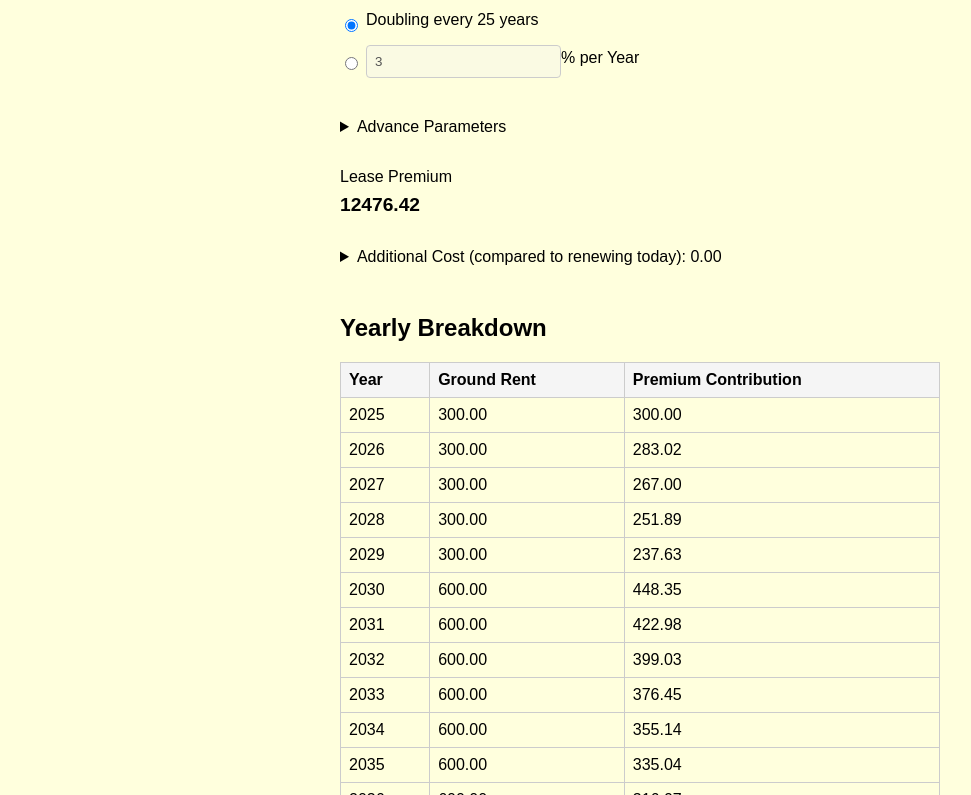
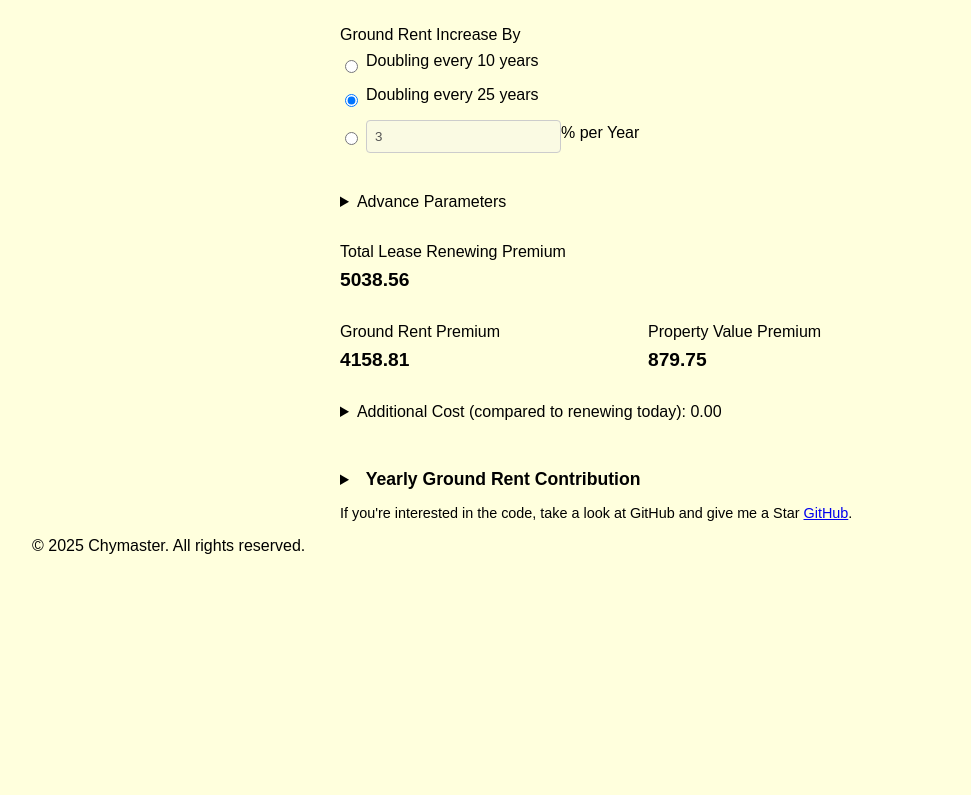
Before and after one commit to Chymaster/LeasePremium-Try2, a Vue app: page / in a window 1280 px wide. Shown: the part 717-1512 px from the top of the page, without its empty margins (0-971 px from the left). After the commit the page ends 1304 px from the top, so only its background shows below. Built offline with nearby package versions, Linux system fonts and the light colour scheme.

Commit message:
Added calculations for Property Value Premium, and some more wordings

```diff
--- a/src/App.vue
+++ b/src/App.vue
@@ -3,16 +3,18 @@ import { ref, reactive, computed } from 'vue'
 import { useLeasePremiumCalculator } from './composables/useLeasePremiumCalculator'
 
 const form = reactive({
-  groundRent: 300,
+  propertyValue: 500000,
+  groundRent: 100,
   leaseStartYear: new Date().getFullYear() - 20,
   leaseLength: 150,
   rentIncrease: 'doubling25',
   rentIncreasePercentage: 3,
   renewYear: new Date().getFullYear(),
   capitalisationRate: 6,
+  defermentRate: 5,
 })
 
-const { calculatePremium, calculateGroundRentPaid } = useLeasePremiumCalculator(form)
+const { calculatePremium, calculateGroundRentPaid, calculatePropertyValuePremium } = useLeasePremiumCalculator(form)
 
 const calculation = computed(() => {
   return calculatePremium(form.renewYear)
@@ -20,6 +22,11 @@ const calculation = computed(() => {
 
 const premium = computed(() => {
   return calculation.value.totalCost
+})
+
+const propertyValuePremium = computed(() => {
+  const leaseEndYear = form.leaseStartYear + form.leaseLength;
+  return calculatePropertyValuePremium(form.propertyValue, form.defermentRate, leaseEndYear, form.renewYear);
 })
 
 const yearlyBreakdown = computed(() => {
@@ -45,6 +52,19 @@ const additionalGroundRentPaid = computed(() => {
 const additionalCost = computed(() => {
   return increaseInLeasePremium.value + additionalGroundRentPaid.value
 })
+
+const propertyValuePremiumIfRenewedToday = computed(() => {
+  const leaseEndYear = form.leaseStartYear + form.leaseLength;
+  return calculatePropertyValuePremium(form.propertyValue, form.defermentRate, leaseEndYear, new Date().getFullYear());
+})
+
+const increaseInPropertyValuePremium = computed(() => {
+  return propertyValuePremium.value - propertyValuePremiumIfRenewedToday.value;
+})
+
+const totalLeaseRenewingPremium = computed(() => {
+  return premium.value + propertyValuePremium.value;
+})
 </script>
 
 <template>
@@ -52,9 +72,13 @@ const additionalCost = computed(() => {
     <h1>Lease Extension Premium Calculator</h1>
     <p class="description">I made this lease extension premium calculator specifically for escalating ground rents. This is very common in city center flats, however, despite there are many lease extension premium calculator, there doesn't seems to be any that works with escalating ground rents. So there we are.</p>
     <p class="description">This is a front-end only application, all calculations are performed in your browser and no data is collected or stored.</p>
-    <p class="description"> This calculation only accounts for the loss of ground rent, other costs, such as reversionary interest and solicitor fees, are not included. This tool is only to be used for reference, please consult your solicitor for more details. If you're interested in the code, take a look at GitHub and give me a Star <a href="https://github.com/Chymaster/LeasePremium-Try2" target="_blank">GitHub</a>.</p>
+    <p class="description"> This calculation only accounts for the loss of ground rent and property value, other costs, such as solicitor fees and srveyor fees, are not included. This tool is only to be used for reference, please consult your solicitor when proceeding for a lease renewal. </p>
     <form @submit.prevent>
 
+      <div class="form-group">
+        <label for="propertyValue">Property Value (&pound;)</label>
+        <input type="number" id="propertyValue" v-model.number="form.propertyValue" />
+      </div>
       <div class="form-group">
         <label for="groundRent">Ground Rent (&pound; per year)</label>
         <input type="number" id="groundRent" v-model.number="form.groundRent" />
@@ -94,11 +118,25 @@ const additionalCost = computed(() => {
             <label for="capitalisationRate">Capitalisation Rate (%)</label>
             <input type="number" id="capitalisationRate" v-model.number="form.capitalisationRate" />
           </div>
+          <div class="form-group">
+            <label for="defermentRate">Deferment Rate (%)</label>
+            <input type="number" id="defermentRate" v-model.number="form.defermentRate" />
+          </div>
         </details>
       </div>
       <div class="form-group">
-        <label>Lease Premium</label>
-        <div class="result">{{ premium.toFixed(2) }}</div>
+        <label>Total Lease Renewing Premium</label>
+        <div class="result">{{ totalLeaseRenewingPremium.toFixed(2) }}</div>
+      </div>
+      <div class="premium-outputs">
+        <div class="form-group">
+          <label>Ground Rent Premium</label>
+          <div class="result">{{ premium.toFixed(2) }}</div>
+        </div>
+        <div class="form-group">
+          <label>Property Value Premium</label>
+          <div class="result">{{ propertyValuePremium.toFixed(2) }}</div>
+        </div>
       </div>
       <div class="form-group">
         <details>
@@ -111,13 +149,18 @@ const additionalCost = computed(() => {
             <label>Additional Ground Rent Paid</label>
             <div class="result">{{ additionalGroundRentPaid.toFixed(2) }}</div>
           </div>
+          <div class="form-group">
+            <label>Increase in Property Value Premium</label>
+            <div class="result">{{ increaseInPropertyValuePremium.toFixed(2) }}</div>
+          </div>
         </details>
       </div>
     </form>
 
     <div class="table-container">
-      <h2>Yearly Breakdown</h2>
-      <table>
+      <details>
+        <summary><h2>Yearly Ground Rent Contribution</h2></summary>
+        <table>
         <thead>
           <tr>
             <th>Year</th>
@@ -133,7 +176,10 @@ const additionalCost = computed(() => {
           </tr>
         </tbody>
       </table>
+      </details>
     </div>
+    <p class="description">If you're interested in the code, take a look at GitHub and give me a Star <a href="https://github.com/Chymaster/LeasePremium-Try2" target="_blank">GitHub</a>.</p>
+
   </main>
   <footer>
     <p>&copy; {{ new Date().getFullYear() }} Chymaster. All rights reserved.</p>
--- a/src/assets/main.css
+++ b/src/assets/main.css
@@ -12,6 +12,10 @@ main {
 h1 {
   text-align: center;
   margin-bottom: 2rem;
+}
+
+h2 {
+  font-size: 1.1em;
 }
 
 form {
@@ -40,6 +44,27 @@ input {
   font-weight: bold;
 }
 
+.premium-outputs {
+  display: flex;
+  justify-content: space-around;
+  gap: 1rem;
+}
+
+.premium-outputs .form-group {
+  flex: 1;
+}
+
 .description {
   font-size: 0.9em;
 }
+
+.table-container summary {
+  /* Allow native summary behavior */
+}
+
+.table-container summary h2 {
+  display: inline-flex; /* Use inline-flex to keep it on the same line as the arrow */
+  align-items: center;
+  margin: 0; /* Ensure no extra margin pushes it off-line */
+  margin-left: 0.5em; /* Add some space between the arrow and the text */
+}
--- a/src/composables/useLeasePremiumCalculator.js
+++ b/src/composables/useLeasePremiumCalculator.js
@@ -53,8 +53,15 @@ export function useLeasePremiumCalculator(form) {
     return totalGroundRentPaid
   }
 
+  const calculatePropertyValuePremium = (propertyValue, defermentRate, leaseEndYear, renewYear) => {
+    const yearsToDefer = leaseEndYear - renewYear;
+    if (yearsToDefer < 0) return propertyValue; // If renew year is after lease end, no deferment
+    return propertyValue / Math.pow(1 + defermentRate / 100, yearsToDefer);
+  }
+
   return {
     calculatePremium,
     calculateGroundRentPaid,
+    calculatePropertyValuePremium,
   }
 }
```
